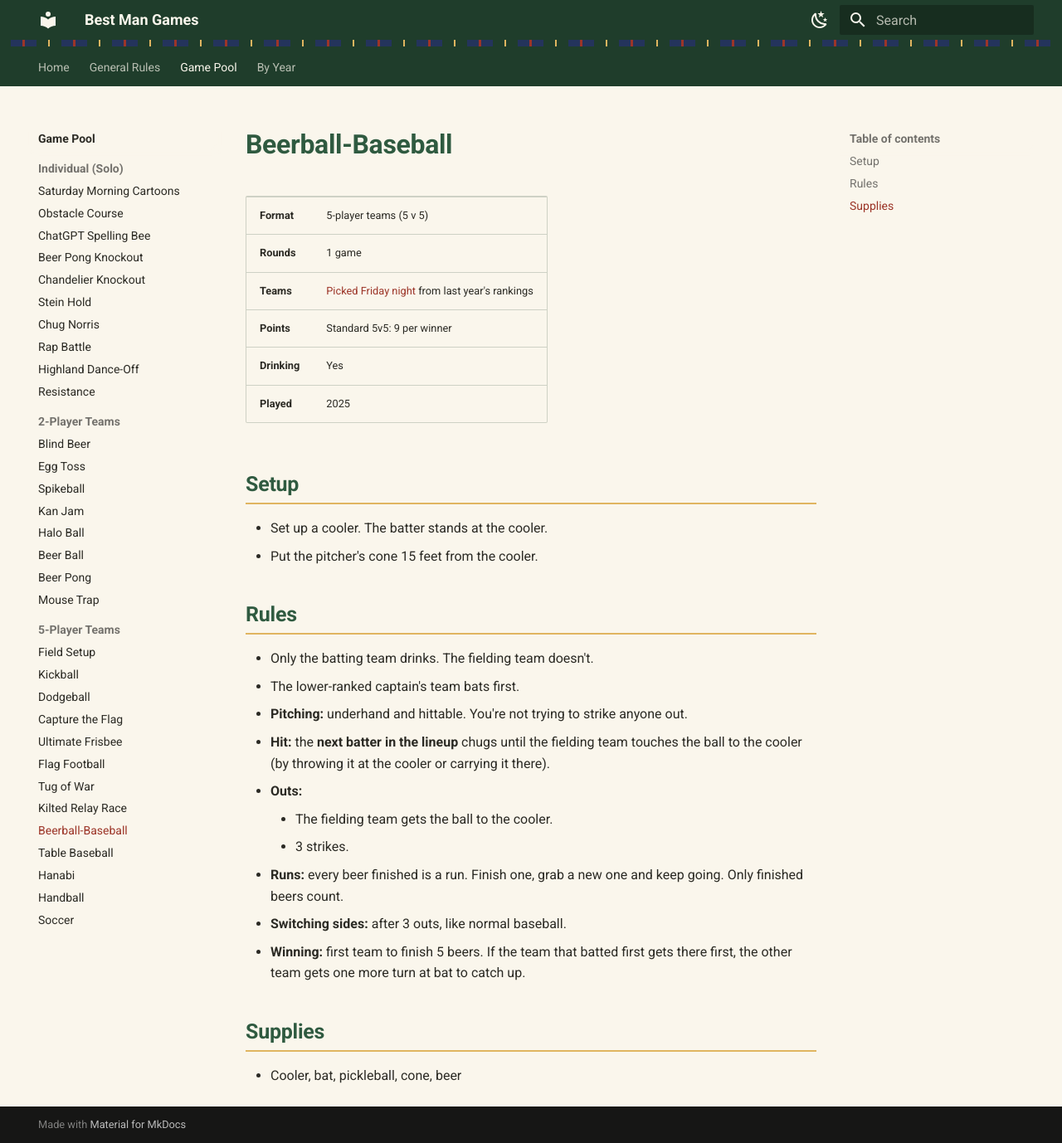
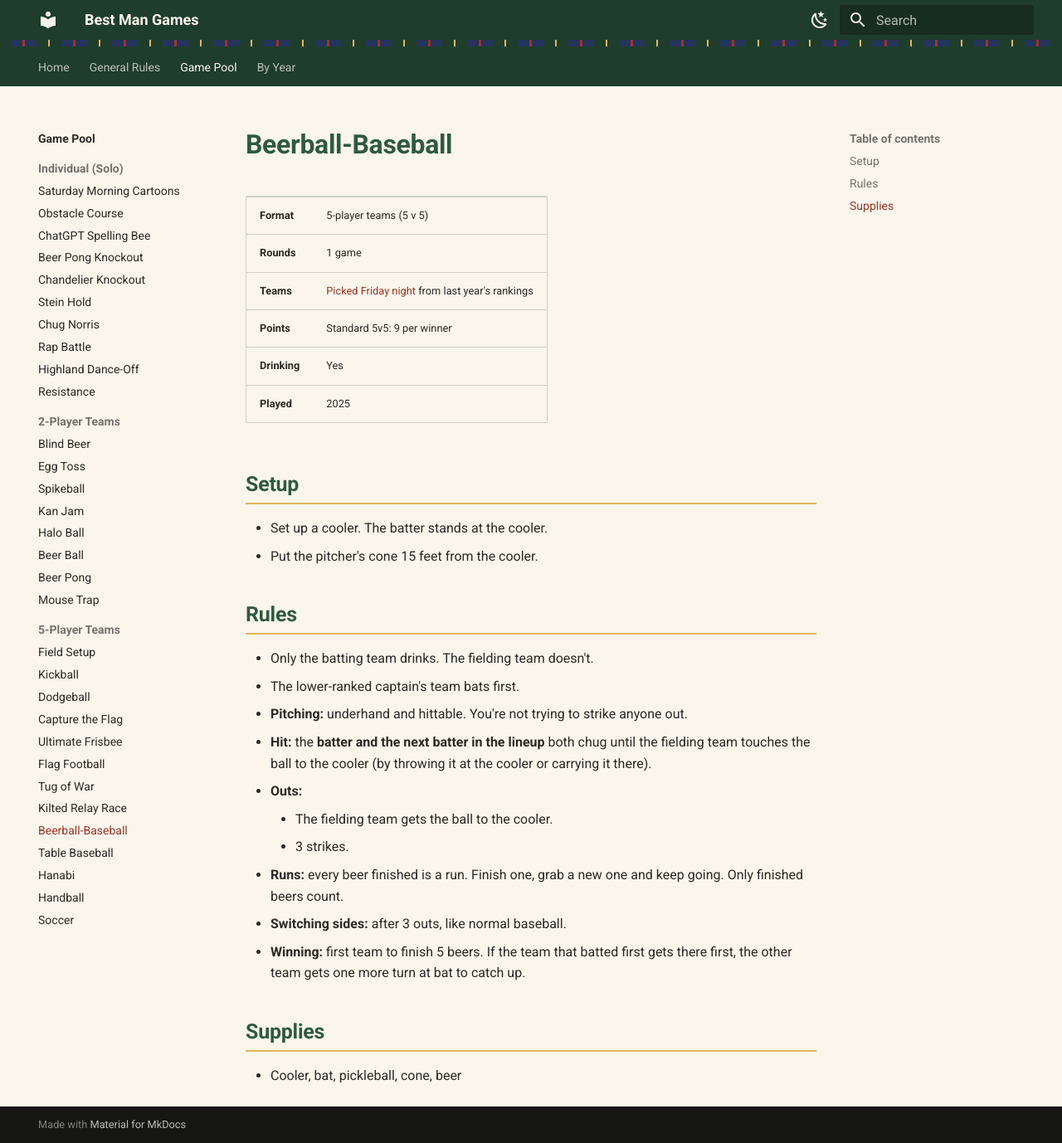
Before and after one commit to samuel-edison/best-man-games, an MkDocs documentation site: the page built from docs/games/five-player/beerball-baseball.md, in a window 1280 px wide and 1378 px high. Shown: the whole window at 83% size. Built offline with MkDocs 1.6.1 and Material for MkDocs 9.7.7, drawn with Linux system fonts in a browser that asks for light colours.

Commit message:
Beerball-Baseball: the batter drinks on a hit too
Co-Authored-By: Claude Opus 5.5 <noreply@anthropic.com>

```diff
--- a/docs/games/five-player/beerball-baseball.md
+++ b/docs/games/five-player/beerball-baseball.md
@@ -19,7 +19,7 @@
 - Only the batting team drinks. The fielding team doesn't.
 - The lower-ranked captain's team bats first.
 - **Pitching:** underhand and hittable. You're not trying to strike anyone out.
-- **Hit:** the **next batter in the lineup** chugs until the fielding team touches the ball to the cooler (by throwing it at the cooler or carrying it there).
+- **Hit:** the **batter and the next batter in the lineup** both chug until the fielding team touches the ball to the cooler (by throwing it at the cooler or carrying it there).
 - **Outs:**
     - The fielding team gets the ball to the cooler.
     - 3 strikes.
```
